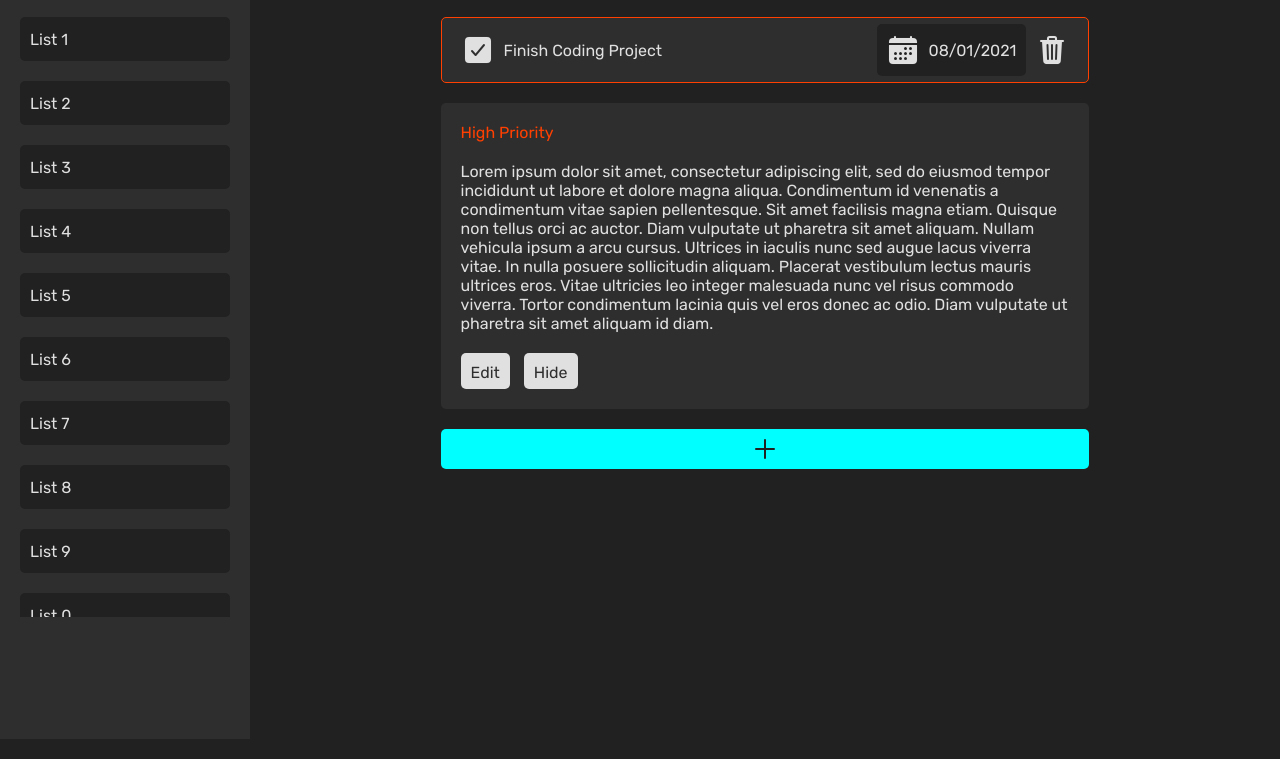
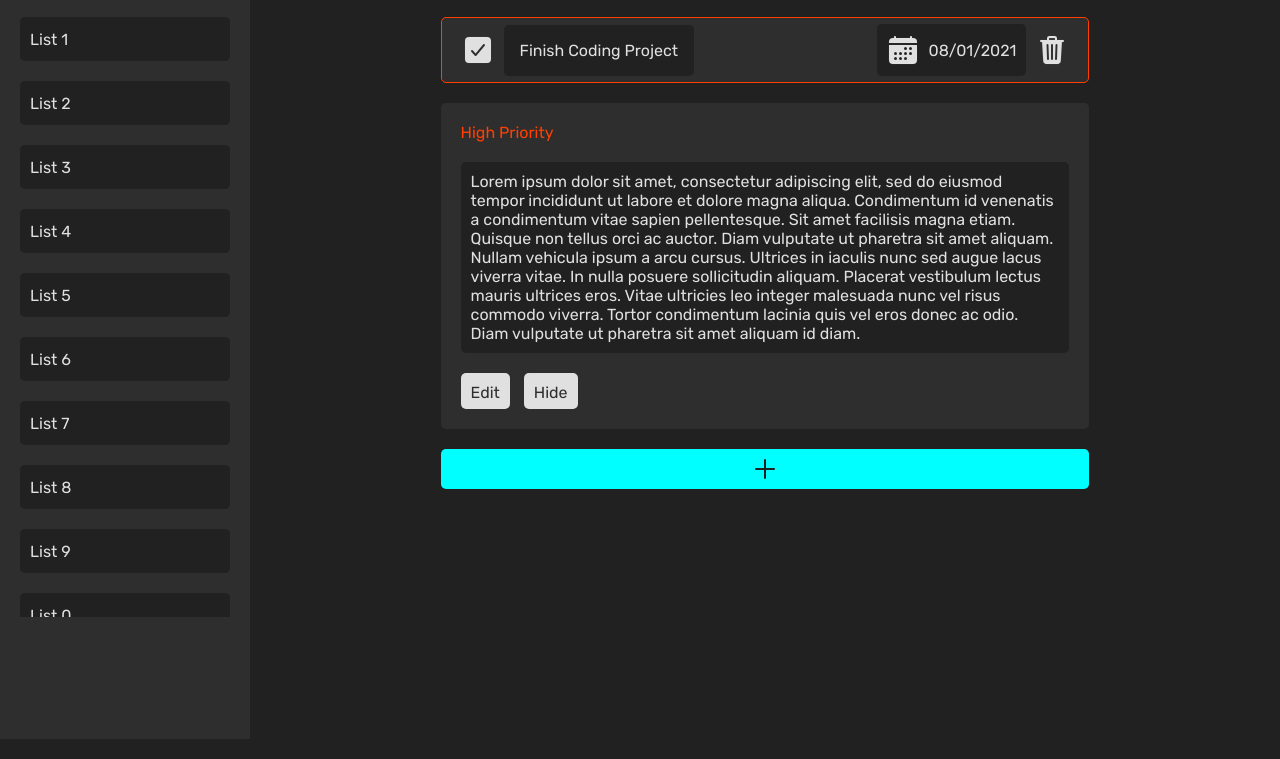
Before and after one commit to liwll/todo-list, a website built with webpack: page dist/index.html in a window 1280 px wide. Shown: the part 141-900 px from the top of the page. Built offline with nearby package versions, Linux system fonts and the light colour scheme.

Commit message:
Update UI styling

```diff
--- a/dist/index.html
+++ b/dist/index.html
@@ -78,9 +78,9 @@
                 <div class="item" style="border: 1px solid #ff4000;">
                     <div class="item-left">
                         <ion-icon id="check-icon" name="checkbox"></ion-icon>
-                        <span class="item-name">
+                        <div class="item-name">
                             Finish Coding Project
-                        </span>
+                        </div>
                     </div>
                     <div class="item-right">
                         <div class="date">
--- a/dist/main.css
+++ b/dist/main.css
@@ -131,7 +131,7 @@ body {
     margin-right: 10px;
 }
 
-.date {
+.item-name, .date {
     display: flex;
     align-items: center;
     cursor: pointer;
@@ -140,13 +140,17 @@ body {
     padding: 10px;
 }
 
+.item-name {
+    padding: 1em;
+}
+
 #del-icon {
     font-size: 2em;
     cursor: pointer;
     margin-left: 10px;
 }
 
-#check-icon,.item-name {
+#check-icon {
     cursor: pointer;
 }
 
@@ -161,6 +165,9 @@ body {
 
 .description {
     margin: 20px auto;
+    background: var(--bg-color-1);
+    border-radius: 5px;
+    padding: 10px;
 }
 
 .description-btn {
```
